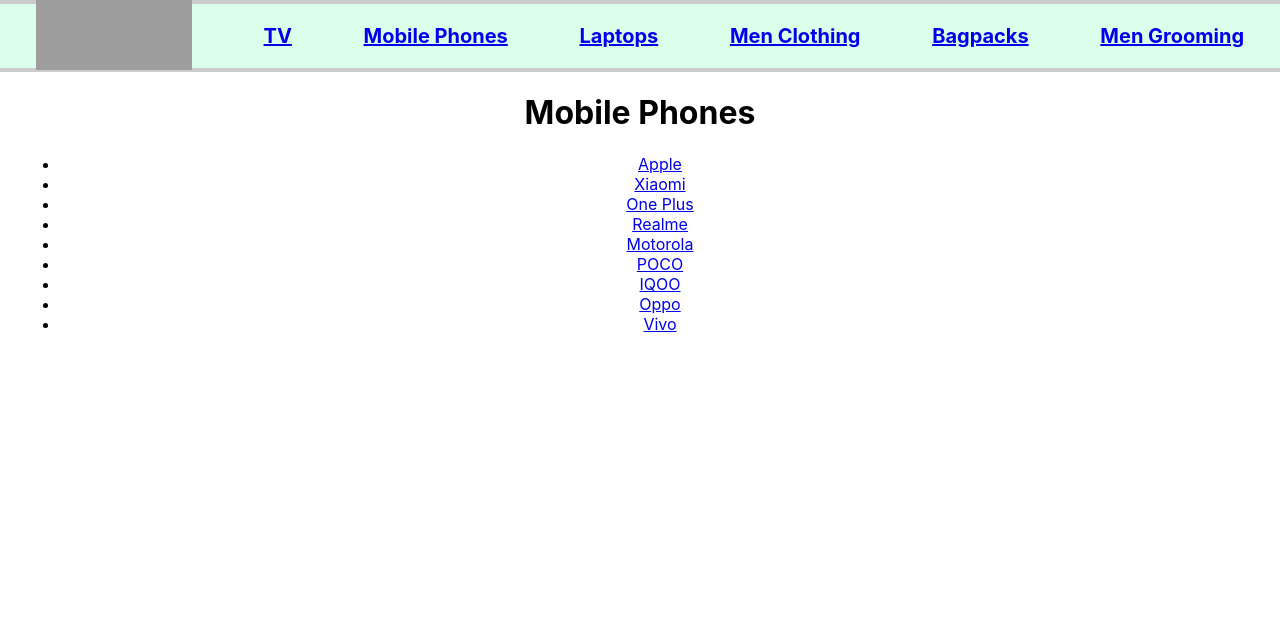
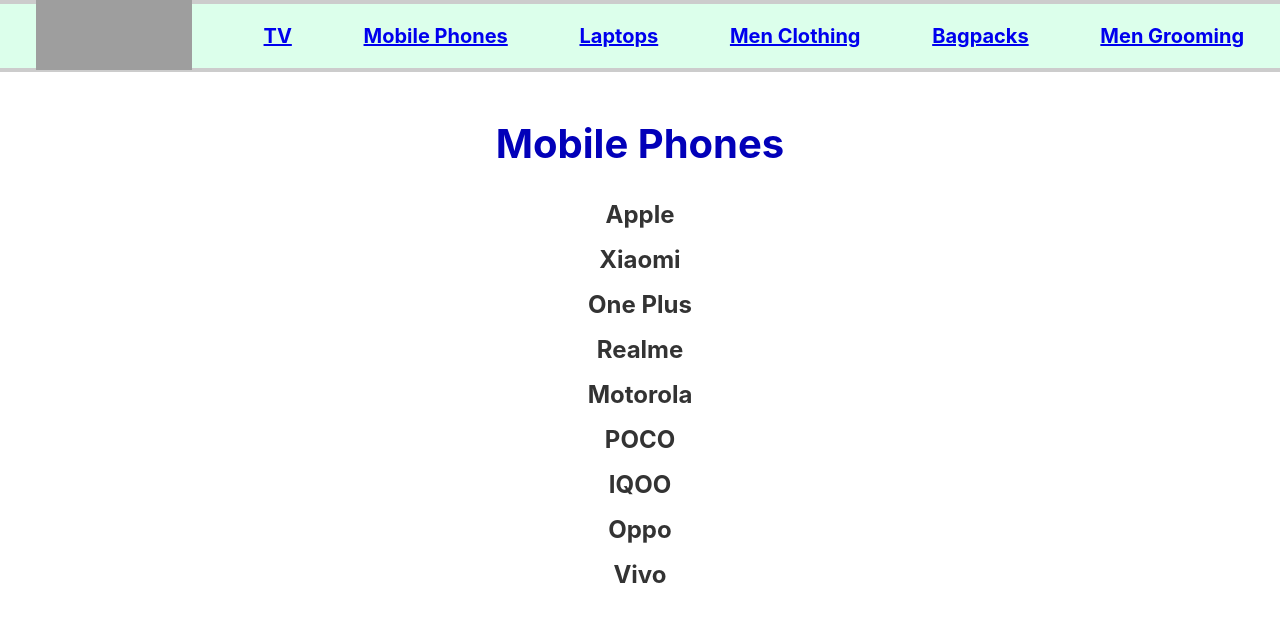
Before and after one commit to Arnav-Bhargava-cybage/E-Com-Store, a React (Create React App) app: page / in a window 1280 px wide. Both pictures are taken after a click on the item "Mobile Phones". Shown: the top 622 px of the page. Built offline with nearby package versions, Linux system fonts and the light colour scheme; grey boxes are pictures that could not be loaded.

Commit message:
styling and component structure fixed

```diff
--- a/src/components/Category.js
+++ b/src/components/Category.js
@@ -1,19 +1,19 @@
 import React from 'react';
-import { BrowserRouter as Router, Link, Route, Routes } from 'react-router-dom';
+import {CategoryContainer,CategoryTitle,CategoryList,CategoryItem,CategoryLink} from './styledComponents/Index';
 
 function Category({ data, category }) {
-      return (
-        <div>
-          <h1>{category}</h1>
-          <ul>
-            {Object.keys(data.Brands).map((brand) => (
-              <li key={brand}>
-                <Link to={`/categories/${category}/${brand}`}>{brand}</Link>
-              </li>
-            ))}
-          </ul>
-        </div>
-      );
-    }
+  return (
+    <CategoryContainer>
+      <CategoryTitle>{category}</CategoryTitle>
+      <CategoryList>
+        {Object.keys(data.Brands).map((brand) => (
+          <CategoryItem key={brand}>
+            <CategoryLink to={`/categories/${category}/${brand}`}>{brand}</CategoryLink>
+          </CategoryItem>
+        ))}
+      </CategoryList>
+    </CategoryContainer>
+  );
+}
 
-export default Category
+export default Category;
--- a/src/components/Home.js
+++ b/src/components/Home.js
@@ -1,5 +1,5 @@
 import React from 'react';
-import { HomeContainer,HomeTitle } from './styledComponents/HomeContainer';
+import { HomeContainer,HomeTitle } from './styledComponents/Index';
 
 function Home() {
     return (
--- /dev/null
+++ b/src/components/styledComponents/Category.js
@@ -0,0 +1,37 @@
+import { BrowserRouter as Router, Link, Route, Routes } from 'react-router-dom';
+import styled from 'styled-components';
+
+export const CategoryContainer = styled.div`
+  display: flex;
+  flex-direction: column;
+  align-items: center;
+`;
+
+export const CategoryTitle = styled.h1`
+  font-size: 2.5rem;
+  margin-bottom: 1rem;
+  color:#0200b9;
+`;
+
+export const CategoryList = styled.ul`
+  list-style: none;
+  font-size: 1.5rem;
+  font-weight:700;
+  padding: 0;
+  margin: 0;
+`;
+
+export const CategoryItem = styled.li`
+  margin: 1rem 0;
+`;
+
+export const CategoryLink = styled(Link)`
+  color: #333;
+  text-decoration: none;
+  transition: all 0.3s ease;
+
+  &:hover {
+    color: #003396;
+    text-decoration: underline;
+  }
+`;
--- a/src/components/styledComponents/Index.js
+++ b/src/components/styledComponents/Index.js
@@ -1,3 +1,5 @@
-export {Nav} from './Nav';
-export {Main} from './Main';
+export {Nav,Main} from './Navbar';
 export {HomeContainer,HomeTitle} from './HomeContainer';
+export {Card,Image,Price,Rating,StarIcon,Discount} from './Product';
+export {BrandWrapper,Title,List,ListItem,StyledLink} from './Brand';
+export {CategoryContainer,CategoryTitle,CategoryList,CategoryItem,CategoryLink} from './Category';
--- a/src/components/styledComponents/Main.js
+++ /dev/null
@@ -1,5 +0,0 @@
-import styled from 'styled-components';
-
-export const Main = styled.main`
-margin: 20px;
-`;
--- a/src/components/styledComponents/Nav.js
+++ b/src/components/styledComponents/Navbar.js
@@ -27,3 +27,7 @@
   }
 }
 `;
+
+export const Main = styled.main`
+margin: 20px;
+`;
--- a/src/data/Products.json
+++ b/src/data/Products.json
@@ -4,7 +4,7 @@
       "Brands": {
         "Sony": {
           "Bravia": {
-            "image":"",
+            "image":"https://m.media-amazon.com/images/W/IMAGERENDERING_521856-T1/images/I/81lpllAGcBL._SL1500_.jpg",
             "price": 50000,
             "rating": 5,
             "discount": "30%"
@@ -12,7 +12,7 @@
         },
         "Onida": {
           "Thunder": {
-            "image":"",
+            "image":"https://www.shutterstock.com/image-photo/plasma-lcd-oled-screen-260nw-355436399.jpg",
             "price": 25000,
             "rating": 3,
             "discount": "20%"
@@ -20,7 +20,7 @@
         },
         "Samsung":{
           "Thunder": {
-            "image":"",
+            "image":"https://www.shutterstock.com/image-photo/plasma-lcd-oled-screen-260nw-355436399.jpg",
             "price": 25000,
             "rating": 3,
             "discount": "20%"
@@ -28,7 +28,7 @@
         },
         "LG":{
           "Crystal 4K": {
-            "image":"",
+            "image":"https://www.shutterstock.com/image-photo/plasma-lcd-oled-screen-260nw-355436399.jpg",
             "price": 40000,
             "rating": 4,
             "discount": "10%"
@@ -36,7 +36,7 @@
         },
         "OnePlus":{
           "Y Series 4K": {
-            "image":"",
+            "image":"https://www.shutterstock.com/image-photo/plasma-lcd-oled-screen-260nw-355436399.jpg",
             "price": 30000,
             "rating": 4,
             "discount": "10%"
@@ -44,7 +44,7 @@
         },
         "Xiaomi":{
           "MI 5A": {
-            "image":"",
+            "image":"https://www.shutterstock.com/image-photo/plasma-lcd-oled-screen-260nw-355436399.jpg",
             "price": 25000,
             "rating": 4,
             "discount": "25%"
@@ -52,7 +52,7 @@
         },
         "Micromax":{
           "In Series": {
-            "image":"",
+            "image":"https://www.shutterstock.com/image-photo/plasma-lcd-oled-screen-260nw-355436399.jpg",
             "price": 15000,
             "rating": 3,
             "discount": "20%"
@@ -60,7 +60,7 @@
         },
         "Panasonic":{
           "Eluga": {
-            "image":"",
+            "image":"https://www.shutterstock.com/image-photo/plasma-lcd-oled-screen-260nw-355436399.jpg",
             "price": 25000,
             "rating": 4,
             "discount": "25%"
@@ -68,7 +68,7 @@
         },
         "Realme":{
           "Bezel": {
-            "image":"",
+            "image":"https://www.shutterstock.com/image-photo/plasma-lcd-oled-screen-260nw-355436399.jpg",
             "price": 25000,
             "rating": 3,
             "discount": "20%"
@@ -80,7 +80,7 @@
       "Brands": {
         "Apple": {
           "Iphone 14": {
-            "image":"",
+            "image":"https://media.istockphoto.com/id/1299655280/photo/apps-installed-on-a-samsung-galaxy-s21-smart-phone.jpg?s=612x612&w=0&k=20&c=w6rUAXJgmXJ8YMwqy5Ry59Vfw_334GYn72ZNsapmdlQ=",
             "price": 80000,
             "rating": 5,
             "discount": "20%"
@@ -88,7 +88,7 @@
         },
         "Xiaomi": {
           "Mi 11i Hypercharge": {
-            "image":"",
+            "image":"https://media.istockphoto.com/id/1299655280/photo/apps-installed-on-a-samsung-galaxy-s21-smart-phone.jpg?s=612x612&w=0&k=20&c=w6rUAXJgmXJ8YMwqy5Ry59Vfw_334GYn72ZNsapmdlQ=",
             "price": 32000,
             "rating": 5,
             "discount": "30%"
@@ -96,7 +96,7 @@
         },
         "One Plus":{
           "Nord 2": {
-            "image":"",
+            "image":"https://media.istockphoto.com/id/1299655280/photo/apps-installed-on-a-samsung-galaxy-s21-smart-phone.jpg?s=612x612&w=0&k=20&c=w6rUAXJgmXJ8YMwqy5Ry59Vfw_334GYn72ZNsapmdlQ=",
             "price": 30000,
             "rating": 4,
             "discount": "20%"
@@ -104,7 +104,7 @@
         },
         "Realme":{
           "Narzo 30": {
-            "image":"",
+            "image":"https://media.istockphoto.com/id/1299655280/photo/apps-installed-on-a-samsung-galaxy-s21-smart-phone.jpg?s=612x612&w=0&k=20&c=w6rUAXJgmXJ8YMwqy5Ry59Vfw_334GYn72ZNsapmdlQ=",
             "price": 16000,
             "rating": 3,
             "discount": "30%"
@@ -112,7 +112,7 @@
         },
         "Motorola":{
           "Edge 30": {
-            "image":"",
+            "image":"https://media.istockphoto.com/id/1299655280/photo/apps-installed-on-a-samsung-galaxy-s21-smart-phone.jpg?s=612x612&w=0&k=20&c=w6rUAXJgmXJ8YMwqy5Ry59Vfw_334GYn72ZNsapmdlQ=",
             "price": 35000,
             "rating": 5,
             "discount": "40%"
@@ -120,7 +120,7 @@
         },
         "POCO":{
           "M4 Pro 5g": {
-            "image":"",
+            "image":"https://media.istockphoto.com/id/1299655280/photo/apps-installed-on-a-samsung-galaxy-s21-smart-phone.jpg?s=612x612&w=0&k=20&c=w6rUAXJgmXJ8YMwqy5Ry59Vfw_334GYn72ZNsapmdlQ=",
             "price": 20000,
             "rating": 4,
             "discount": "10%"
@@ -128,7 +128,7 @@
         },
         "IQOO":{
           "z6 Lite": {
-            "image":"",
+            "image":"https://media.istockphoto.com/id/1299655280/photo/apps-installed-on-a-samsung-galaxy-s21-smart-phone.jpg?s=612x612&w=0&k=20&c=w6rUAXJgmXJ8YMwqy5Ry59Vfw_334GYn72ZNsapmdlQ=",
             "price": 22000,
             "rating": 4,
             "discount": "30%"
@@ -136,7 +136,7 @@
         },
         "Oppo":{
           "Reno 7": {
-            "image":"",
+            "image":"https://media.istockphoto.com/id/1299655280/photo/apps-installed-on-a-samsung-galaxy-s21-smart-phone.jpg?s=612x612&w=0&k=20&c=w6rUAXJgmXJ8YMwqy5Ry59Vfw_334GYn72ZNsapmdlQ=",
             "price": 40000,
             "rating": 4,
             "discount": "30%"
@@ -144,7 +144,7 @@
         },
         "Vivo":{
           "Y6": {
-            "image":"",
+            "image":"https://media.istockphoto.com/id/1299655280/photo/apps-installed-on-a-samsung-galaxy-s21-smart-phone.jpg?s=612x612&w=0&k=20&c=w6rUAXJgmXJ8YMwqy5Ry59Vfw_334GYn72ZNsapmdlQ=",
             "price": 23000,
             "rating": 3,
             "discount": "20%"
@@ -156,7 +156,7 @@
       "Brands": {
         "Dell": {
           "inspiron": {
-            "image":"",
+            "image":"https://thumbs.dreamstime.com/b/laptop-computer-blank-white-screen-mobile-table-cafe-background-139812612.jpg",
             "price": 100000,
             "rating": 4,
             "discount": "50%"
@@ -164,7 +164,7 @@
         },
         "HP": {
           "Pavilion": {
-            "image":"",
+            "image":"https://thumbs.dreamstime.com/b/laptop-computer-blank-white-screen-mobile-table-cafe-background-139812612.jpg",
             "price": 100000,
             "rating": 5,
             "discount": "40%"
@@ -172,7 +172,7 @@
         },
         "Apple":{
           "Macbook Pro": {
-            "image":"",
+            "image":"https://thumbs.dreamstime.com/b/laptop-computer-blank-white-screen-mobile-table-cafe-background-139812612.jpg",
             "price": 150000,
             "rating": 4,
             "discount": "30%"
@@ -180,7 +180,7 @@
         },
         "Lenovo":{
           "Thinkpad": {
-            "image":"",
+            "image":"https://thumbs.dreamstime.com/b/laptop-computer-blank-white-screen-mobile-table-cafe-background-139812612.jpg",
             "price": 100000,
             "rating": 4,
             "discount": "10%"
@@ -188,7 +188,7 @@
         },
         "Asus":{
           "Vivobook": {
-            "image":"",
+            "image":"https://thumbs.dreamstime.com/b/laptop-computer-blank-white-screen-mobile-table-cafe-background-139812612.jpg",
             "price": 80000,
             "rating": 4,
             "discount": "35%"
@@ -196,7 +196,7 @@
         },
         "Acer":{
           "Predator": {
-            "image":"",
+            "image":"https://thumbs.dreamstime.com/b/laptop-computer-blank-white-screen-mobile-table-cafe-background-139812612.jpg",
             "price": 70000,
             "rating": 3,
             "discount": "30%"
@@ -204,7 +204,7 @@
         },
         "Xiaomi":{
           "Notebook": {
-            "image":"",
+            "image":"https://thumbs.dreamstime.com/b/laptop-computer-blank-white-screen-mobile-table-cafe-background-139812612.jpg",
             "price": 60000,
             "rating": 2,
             "discount": "40%"
@@ -216,7 +216,7 @@
       "Brands": {
         "Highlander": {
           "Shirts": {
-            "image":"",
+            "image":"https://media.istockphoto.com/id/488160041/photo/mens-shirt.jpg?s=1024x1024&w=is&k=20&c=2tjFfoJUKw9x-JG1kJEPK8bEA5QGtXEvfT6zqY7KjlY=",
             "price": 1000,
             "rating": 3,
             "discount": "50%"
@@ -224,7 +224,7 @@
         },
         "Roadster": {
           "Jeans": {
-            "image":"",
+            "image":"https://thumbs.dreamstime.com/b/blue-jeans-isolated-white-34440719.jpg",
             "price": 2000,
             "rating": 4,
             "discount": "30%"
@@ -232,7 +232,7 @@
         },
         "Wrogn":{
           "Trousers": {
-            "image":"",
+            "image":"https://thumbs.dreamstime.com/b/blue-jeans-isolated-white-34440719.jpg",
             "price": 1500,
             "rating": 5,
             "discount": "10%"
@@ -240,7 +240,7 @@
         },
         "Buda Jeans Co.":{
           "Jackets": {
-            "image":"",
+            "image":"https://media.istockphoto.com/id/658909998/photo/jacket-dude.jpg?b=1&s=170667a&w=0&k=20&c=i7DejRIuqfyy9M7IYd6y4LBtIXEC69eMIXkJUoN3lEs=",
             "price": 6000,
             "rating": 4,
             "discount": "30%"
@@ -248,7 +248,7 @@
         },
         "HRX":{
           "Track Suits": {
-            "image":"",
+            "image":"https://media.istockphoto.com/id/658909998/photo/jacket-dude.jpg?b=1&s=170667a&w=0&k=20&c=i7DejRIuqfyy9M7IYd6y4LBtIXEC69eMIXkJUoN3lEs=",
             "price": 10000,
             "rating": 3,
             "discount": "20%"
@@ -256,7 +256,7 @@
         },
         "Being Human":{
           "T-Shirts": {
-            "image":"",
+            "image":"https://media.istockphoto.com/id/658909998/photo/jacket-dude.jpg?b=1&s=170667a&w=0&k=20&c=i7DejRIuqfyy9M7IYd6y4LBtIXEC69eMIXkJUoN3lEs=",
             "price": 2000,
             "rating": 5,
             "discount": "10%"
@@ -264,7 +264,7 @@
         },
         "Louis Phillipe":{
           "Shirts": {
-            "image":"",
+            "image":"https://media.istockphoto.com/id/488160041/photo/mens-shirt.jpg?s=1024x1024&w=is&k=20&c=2tjFfoJUKw9x-JG1kJEPK8bEA5QGtXEvfT6zqY7KjlY=",
             "price": 5000,
             "rating": 4,
             "discount": "50%"
@@ -272,7 +272,7 @@
         },
         "Blackberrys":{
           "Suits": {
-            "image":"",
+            "image":"https://media.istockphoto.com/id/658909998/photo/jacket-dude.jpg?b=1&s=170667a&w=0&k=20&c=i7DejRIuqfyy9M7IYd6y4LBtIXEC69eMIXkJUoN3lEs=",
             "price": 20000,
             "rating": 5,
             "discount": "40%"
@@ -280,7 +280,7 @@
         },
         "Mufti":{
           "Jeans": {
-            "image":"",
+            "image":"https://thumbs.dreamstime.com/b/blue-jeans-isolated-white-34440719.jpg",
             "price": 3000,
             "rating": 3,
             "discount": "10%"
@@ -292,7 +292,7 @@
       "Brands": {
         "Skybags": {
           "Laptop Bags": {
-            "image":"",
+            "image":"https://stagetry.com/blog/wp-content/uploads/2021/10/1-3-copy.jpg",
             "price": 1000,
             "rating": 4,
             "discount": "0%"
@@ -300,7 +300,7 @@
         },
         "American Tourister": {
           "Adventure Bags": {
-            "image":"",
+            "image":"https://stagetry.com/blog/wp-content/uploads/2021/10/1-3-copy.jpg",
             "price": 4000,
             "rating": 3,
             "discount": "25%"
@@ -308,7 +308,7 @@
         },
         "Samsonite":{
           "Luggage Bags": {
-            "image":"",
+            "image":"https://stagetry.com/blog/wp-content/uploads/2021/10/1-3-copy.jpg",
             "price": 10000,
             "rating": 4,
             "discount": "10%"
@@ -316,7 +316,7 @@
         },
         "VIP":{
           "Duffle Bags": {
-            "image":"",
+            "image":"https://stagetry.com/blog/wp-content/uploads/2021/10/1-3-copy.jpg",
             "price": 10000,
             "rating": 5,
             "discount": "30%"
@@ -324,7 +324,7 @@
         },
         "Aristocrat":{
           "Suitcase": {
-            "image":"",
+            "image":"https://stagetry.com/blog/wp-content/uploads/2021/10/1-3-copy.jpg",
             "price": 20000,
             "rating": 4,
             "discount": "10%"
@@ -332,7 +332,7 @@
         },
         "Tommy Hilfiger":{
           "Casual Bags": {
-            "image":"",
+            "image":"https://stagetry.com/blog/wp-content/uploads/2021/10/1-3-copy.jpg",
             "price": 1000,
             "rating": 4,
             "discount": "5%"
@@ -340,7 +340,7 @@
         },
         "Safari":{
           "Trolley Bags": {
-            "image":"",
+            "image":"https://stagetry.com/blog/wp-content/uploads/2021/10/1-3-copy.jpg",
             "price": 5000,
             "rating": 5,
             "discount": "5%"
@@ -352,7 +352,7 @@
       "Brands": {
         "Park Avenue": {
           "Deodorant": {
-            "image":"",
+            "image":"https://fashiontrendsandtipsblog.files.wordpress.com/2016/05/mens-grooming-products-that-actually-work.jpg",
             "price": 500,
             "rating": 4,
             "discount": "60%"
@@ -360,7 +360,7 @@
         },
         "Beardo": {
           "Beard Oil": {
-            "image":"",
+            "image":"https://fashiontrendsandtipsblog.files.wordpress.com/2016/05/mens-grooming-products-that-actually-work.jpg",
             "price": 1000,
             "rating": 3,
             "discount": "70%"
@@ -368,7 +368,7 @@
         },
         "Bombay Shaving Co.":{
           "After Shave Lotion": {
-            "image":"",
+            "image":"https://fashiontrendsandtipsblog.files.wordpress.com/2016/05/mens-grooming-products-that-actually-work.jpg",
             "price": 500,
             "rating": 4,
             "discount": "50%"
@@ -376,7 +376,7 @@
         },
         "Philips":{
           "Beard Trimmer": {
-            "image":"",
+            "image":"https://fashiontrendsandtipsblog.files.wordpress.com/2016/05/mens-grooming-products-that-actually-work.jpg",
             "price": 5000,
             "rating": 5,
             "discount": "50%"
@@ -384,7 +384,7 @@
         },
         "Ustraa":{
           "Charcoal Facewash": {
-            "image":"",
+            "image":"https://fashiontrendsandtipsblog.files.wordpress.com/2016/05/mens-grooming-products-that-actually-work.jpg",
             "price": 500,
             "rating": 2,
             "discount": "60%"
@@ -392,7 +392,7 @@
         },
         "FRSH":{
           "Perfume": {
-            "image":"",
+            "image":"https://fashiontrendsandtipsblog.files.wordpress.com/2016/05/mens-grooming-products-that-actually-work.jpg",
             "price": 1000,
             "rating": 4,
             "discount": "30%"
@@ -400,7 +400,7 @@
         },
         "Denver":{
           "Deodorant": {
-            "image":"",
+            "image":"https://fashiontrendsandtipsblog.files.wordpress.com/2016/05/mens-grooming-products-that-actually-work.jpg",
             "price": 500,
             "rating": 4,
             "discount": "80%"
@@ -408,7 +408,7 @@
         },
         "Syska":{
           "Beard Trimmer": {
-            "image":"",
+            "image":"https://fashiontrendsandtipsblog.files.wordpress.com/2016/05/mens-grooming-products-that-actually-work.jpg",
             "price": 5000,
             "rating": 4,
             "discount": "40%"
@@ -416,7 +416,7 @@
         },
         "Garnier":{
           "Facewash": {
-            "image":"",
+            "image":"https://fashiontrendsandtipsblog.files.wordpress.com/2016/05/mens-grooming-products-that-actually-work.jpg",
             "price": 500,
             "rating": 5,
             "discount": "60%"
```
Also changed, not shown: src/components/Brand.js (+11 -10 lines), src/components/Product.js (+18 -11 lines), src/components/styledComponents/Brand.js (added, +35 -0 lines), src/components/styledComponents/Product.js (added, +36 -0 lines).
